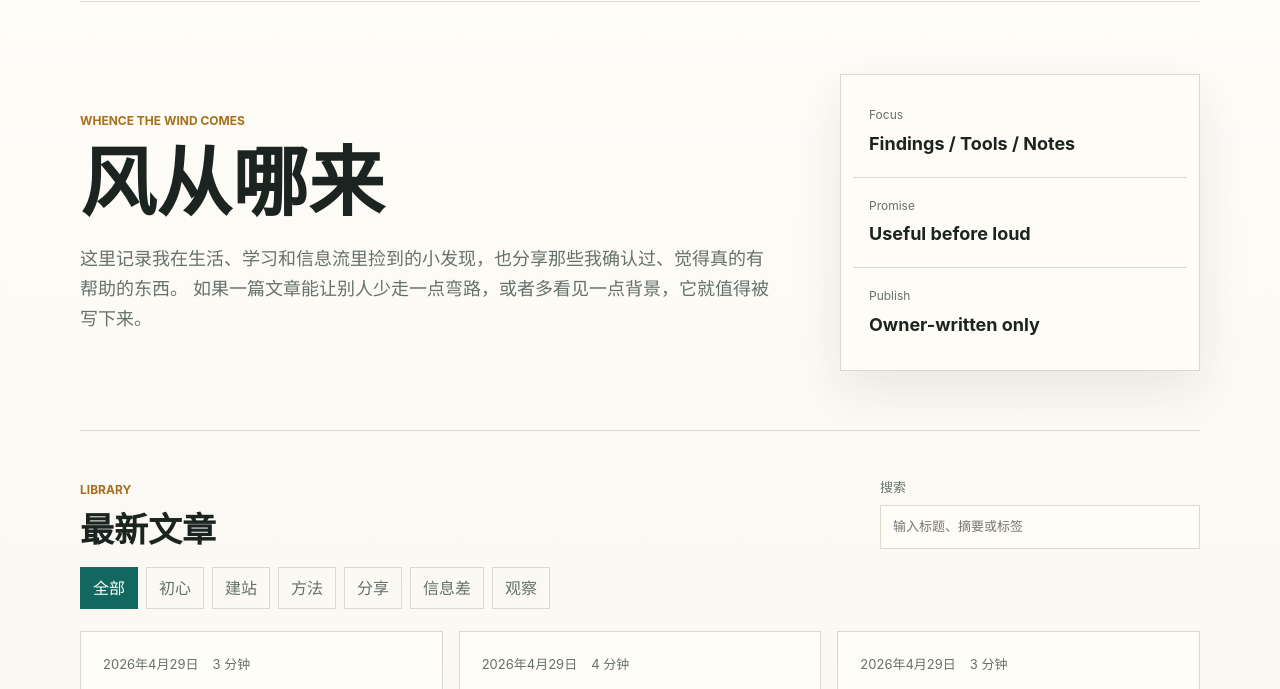
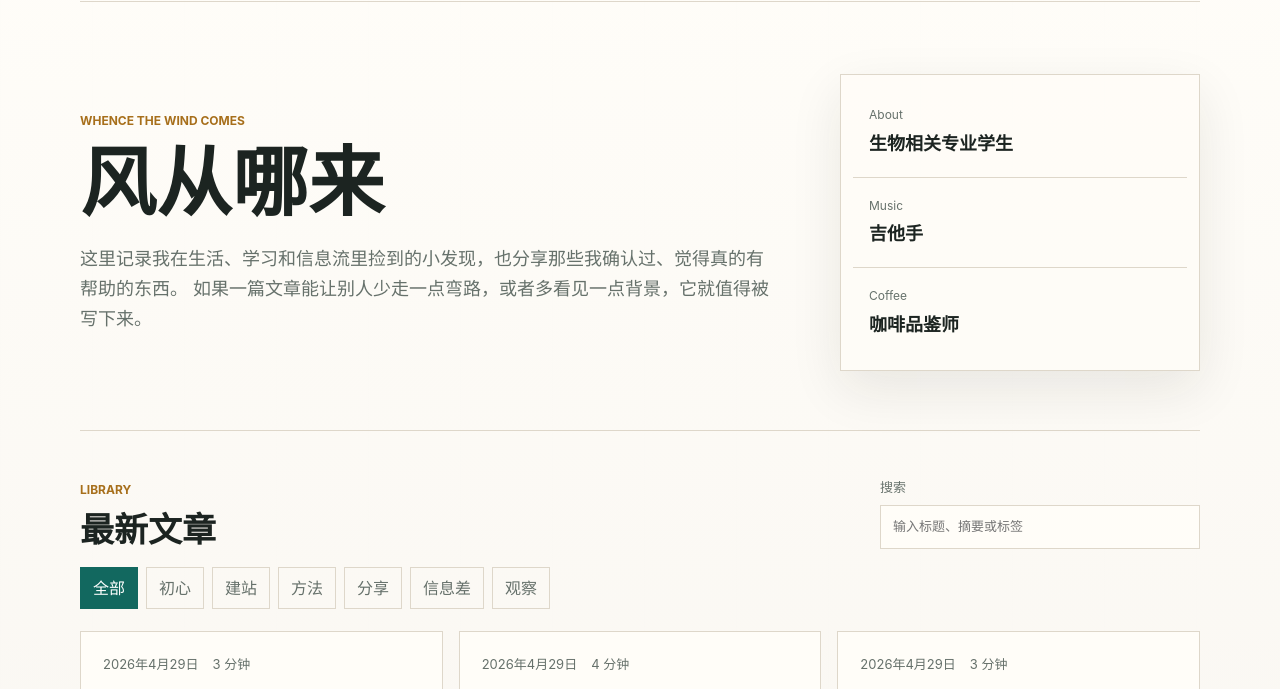
Before and after one commit to yyss1188/my-article-site, a plain HTML site: page index.html in a window 1280 px wide. Shown: the part 87-776 px from the top of the page. Drawn offline with Linux system fonts and the light colour scheme.

Commit message:
Update intro card

```diff
--- a/index.html
+++ b/index.html
@@ -34,16 +34,16 @@
         </div>
         <div class="signal-panel" aria-label="站点信息">
           <div>
-            <span>Focus</span>
-            <strong>Findings / Tools / Notes</strong>
+            <span>About</span>
+            <strong>生物相关专业学生</strong>
           </div>
           <div>
-            <span>Promise</span>
-            <strong>Useful before loud</strong>
+            <span>Music</span>
+            <strong>吉他手</strong>
           </div>
           <div>
-            <span>Publish</span>
-            <strong>Owner-written only</strong>
+            <span>Coffee</span>
+            <strong>咖啡品鉴师</strong>
           </div>
         </div>
       </section>
```
